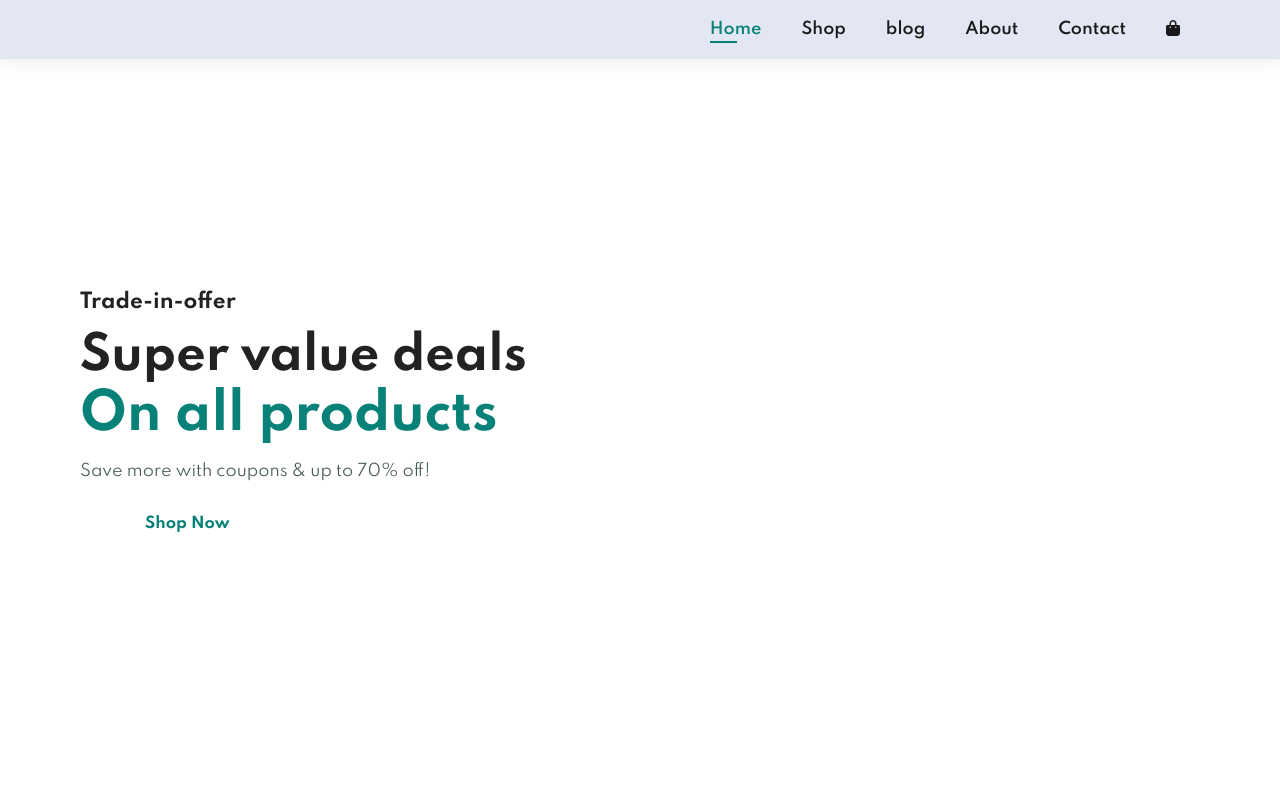
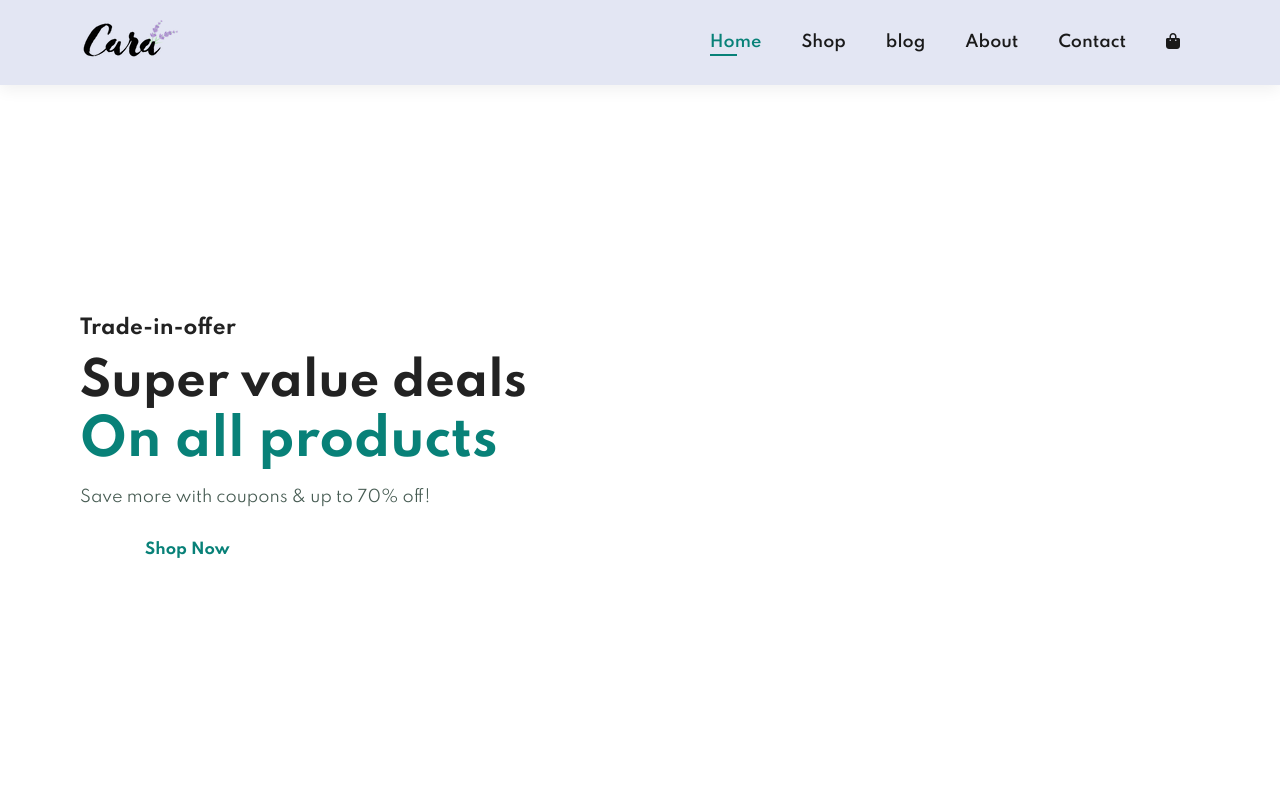
Before and after one commit to rohitraj232/E-Commerce_Website, a plain HTML site: page index.html in a window 1280 px wide. Shown: the top 800 px of the page. Drawn offline with Linux system fonts and the light colour scheme.

Commit message:
Update index.html

```diff
--- a/index.html
+++ b/index.html
@@ -13,7 +13,7 @@
 <body>
 
     <section id="header">
-        <a href="#"><img src="img/logo.png" alt=""></a>
+        <a href="#"><img src="logo.png" alt=""></a>
 
         <div>
             <ul id="navbar">
```
